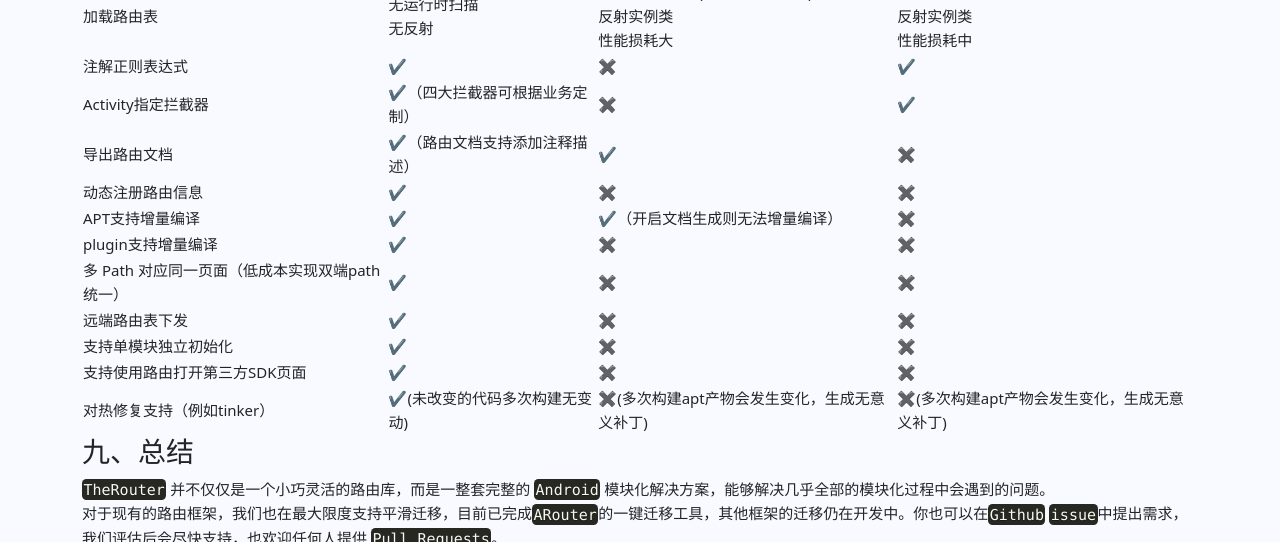
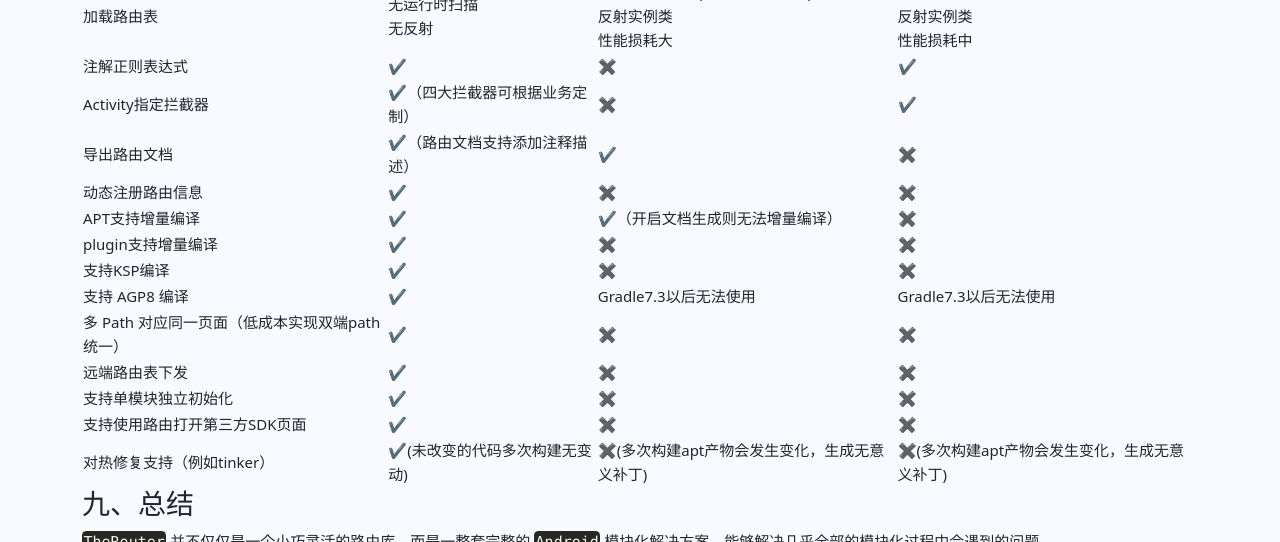
Before and after one commit to hll-therouter/therouter-en.github.io, a Jekyll site: the page built from _posts/2022-09-04-01.md, in a window 1280 px wide and 900 px high, scrolled down 11928 px, cut to the strip 0-542 px from the top of the window. Built offline with Jekyll 4.4.1, drawn with Linux system fonts in a browser that asks for light colours; nearby versions of some CDN libraries; Markdown is read by kramdown in place of the engine named in the settings.

Commit message:
修改文档

```diff
--- a/_posts/2022-09-04-01.md
+++ b/_posts/2022-09-04-01.md
@@ -442,6 +442,8 @@
 |动态注册路由信息|✔️|✖️|✖️|
 |APT支持增量编译|✔️|✔️（开启文档生成则无法增量编译）|✖️|
 |plugin支持增量编译|✔️|✖️|✖️|
+|支持KSP编译|✔️|✖️|✖️|
+|支持 AGP8 编译|✔️|Gradle7.3以后无法使用|Gradle7.3以后无法使用|
 |多 Path 对应同一页面（低成本实现双端path统一）|✔️|✖️|✖️|
 |远端路由表下发|✔️|✖️|✖️|
 |支持单模块独立初始化|✔️|✖️|✖️|
```
